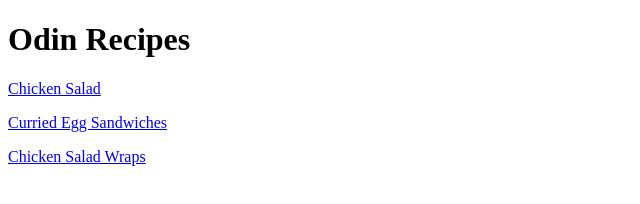
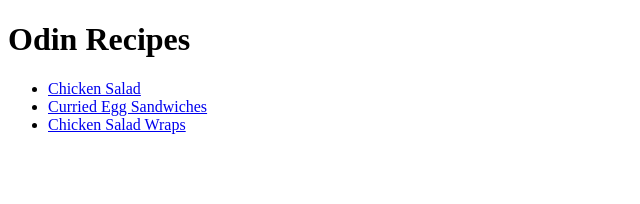
Before and after one commit to unseensnick/odin-recipes, a plain HTML site: page index.html in a window 1280 px wide. Shown: the whole page, without its empty margins (0-640 px from the left). Drawn offline with Linux system fonts and the light colour scheme.

Commit message:
Convert recipe list from paragraphs to unordered list

```diff
--- a/index.html
+++ b/index.html
@@ -6,15 +6,17 @@
     </head>
     <body>
         <h1>Odin Recipes</h1>
-
-        <p>
-            <a href="./recipes/chickensalad.html">Chicken Salad</a>
-        </p>
-        <p>
-            <a href="./recipes/curriedeggsandwiches.html">Curried Egg Sandwiches</a>
-        </p>
-        <p>
-            <a href="./recipes/chickensaladwraps.html">Chicken Salad Wraps</a>
-        </p>
+        <ul>
+            <li>
+                <a href="./recipes/chickensalad.html">Chicken Salad</a>
+            </li>
+            <li>
+                <a href="./recipes/curriedeggsandwiches.html">Curried Egg
+                    Sandwiches</a>
+            </li>
+            <li>
+                <a href="./recipes/chickensaladwraps.html">Chicken Salad Wraps</a>
+            </li>
+        </ul>
     </body>
 </html>
```
